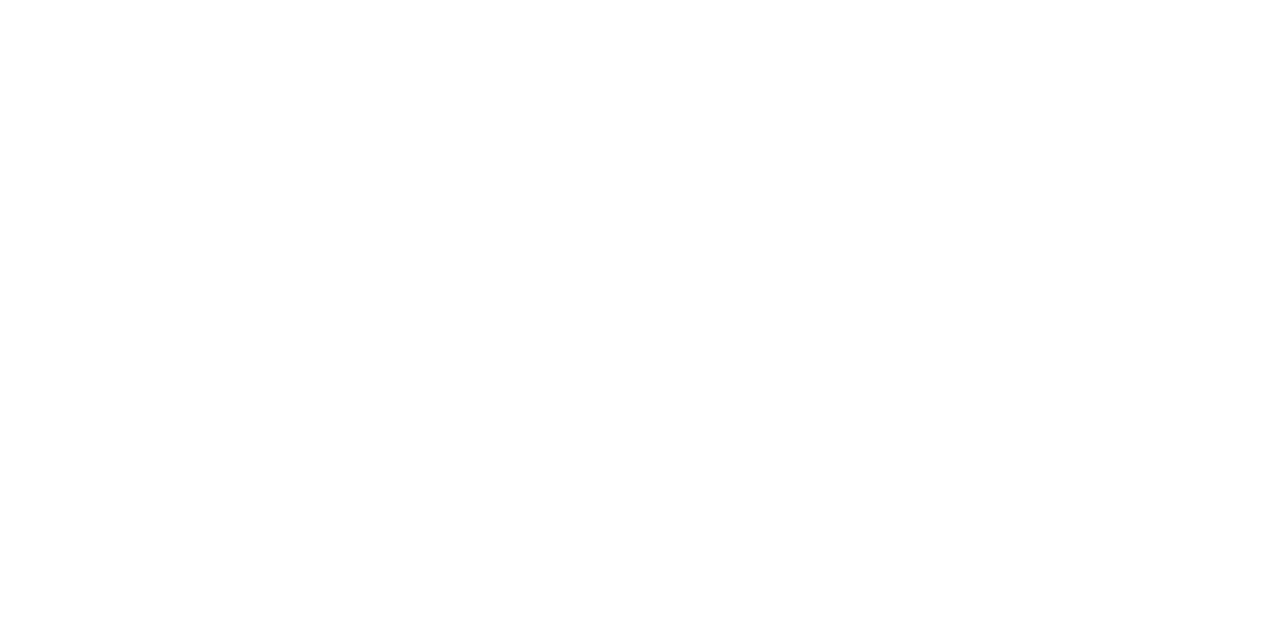
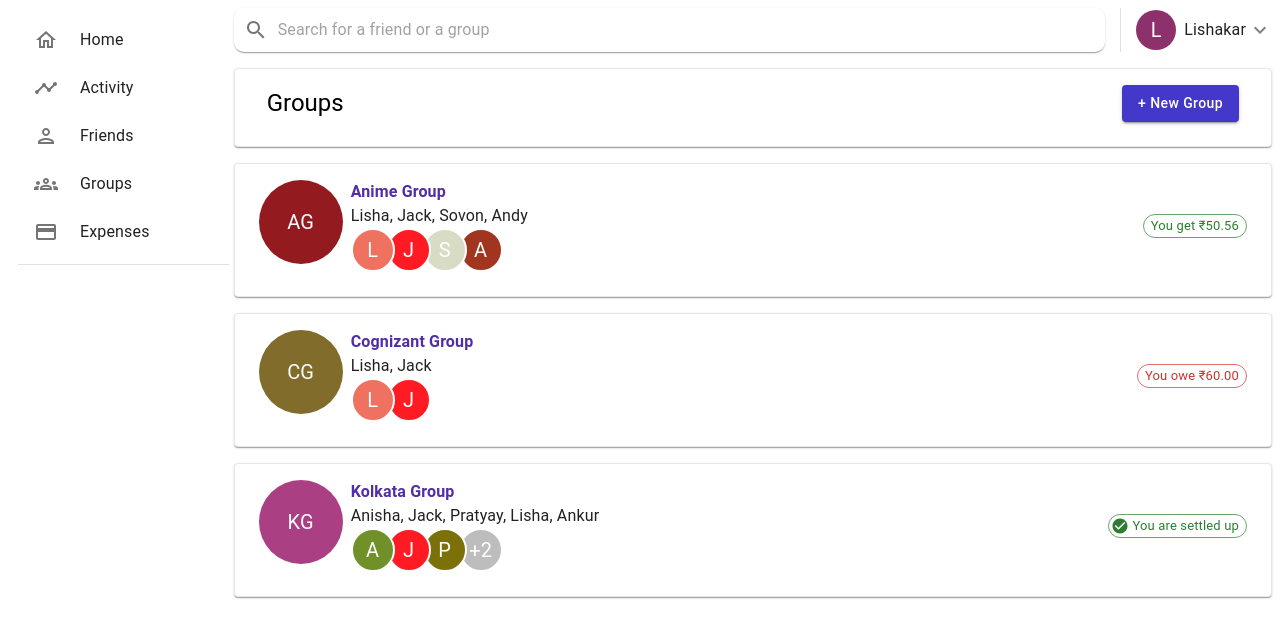
Before and after one commit to lishakar15/SplitShare-Dashboard, a React (Create React App) app: page /groups in a window 1280 px wide. Before the commit this address had no page. Shown: the top 638 px of the page. Built offline with nearby package versions, Linux system fonts and the light colour scheme.

Commit message:
Group list to Expense page navigation implemented

```diff
--- a/src/App.js
+++ b/src/App.js
@@ -1,6 +1,6 @@
 import "./App.css";
 import React from "react";
-import { Routes, Route } from "react-router-dom";
+import { Routes, Route, Outlet, Navigate } from "react-router-dom";
 import Home from "./Home";
 import Activity from "./Activity";
 import Friends from "./Friends";
@@ -15,16 +15,18 @@ import SearchBar from "./SearchBar";
 import { loggedInUserAtom } from "./atoms/UserAtom";
 import LoginUser from "./LoginUser";
 import RegisterUser from "./RegisterUser";
+import { useAtom } from "jotai";
 
 function App() {
   const isSmallScreen = useMediaQuery("(max-width:1200px)");
-
+  const [isUserLoggedIn,setIsUserLoggedIn] = useAtom(loggedInUserAtom)
   return (
     <>
-      {loggedInUserAtom ? (
+      {isUserLoggedIn === 0 ? (
         <Routes>
           <Route path="/login" element={<LoginUser />} />
           <Route path="/register" element={<RegisterUser />} />
+          <Route path="*"  element={<LoginUser/>}/>
         </Routes>
       ) : (
         <Box sx={{ m: 1 }}>
@@ -42,7 +44,8 @@ function App() {
                   <Route path="/activities" element={<Activity />} />
                   <Route path="/friends" element={<Friends />} />
                   <Route path="/groups" element={<Groups />} />
-                  <Route path="/expenses" element={<Expense />} />
+                  <Route path="/expenses/" element={<Expense />} />
+                  <Route path="/expenses/group/:groupId" element={<Expense />} />
                   <Route path="*" element={<PageNotFound />} />
                 </Routes>
               </Box>
@@ -52,6 +55,7 @@ function App() {
       )}
     </>
   );
+
 }
 
 export default App;
--- a/src/Expense/Expenses.js
+++ b/src/Expense/Expenses.js
@@ -2,15 +2,18 @@ import React from "react";
 import { GROUP_DATA } from "../data/groupsData";
 import ExpenseGroupInfoCard from "./ExpenseGroupInfoCard";
 import ExpenseTabs from "./ExpenseTabs";
+import { useParams } from "react-router-dom";
 
-
-const Expense = ({ group }) => {
-  group = GROUP_DATA[0];
+const Expense = () => {
+  const { groupId } = useParams();
+  const group = groupId
+    ? GROUP_DATA.find((group) => group.groupId === parseInt(groupId))
+    : GROUP_DATA[1];
 
   return (
     <>
-      <ExpenseGroupInfoCard group={group}/>
-      <ExpenseTabs/>
+      <ExpenseGroupInfoCard group={group} />
+      <ExpenseTabs />
     </>
   );
 };
--- a/src/Group/GroupList.js
+++ b/src/Group/GroupList.js
@@ -10,10 +10,13 @@ import AvatarGenerator from "../AvatarGenerator";
 import { GROUP_DATA } from "../data/groupsData";
 import { GROUP_OWE_SUMMARY } from "../data/GroupOwedData";
 import GroupOweSummaryChip from "./GroupOweSummaryChip";
+import { useNavigate } from "react-router-dom";
 
 const GroupList = () => {
-  const handleGroupClick = () => {
-    alert("group clicked");
+  const navigate = useNavigate();
+
+  const handleGroupClick = (groupId) => {
+    navigate(`/expenses/group/${groupId}`)
   };
 
   const getGroupOwe = (currentGroup)=>
@@ -27,13 +30,12 @@ const GroupList = () => {
           <Card sx={{ my: 2, border: "1px solid #e5e7eb" }}>
             <>
               <CardContent
-                onClick={handleGroupClick}
+                onClick={()=>handleGroupClick(group.groupId)}
                 sx={{
                   px: 3,
                   display: "flex",
                   justifyContent: "space-between",
                   alignItems: "center",
-
                   cursor: "pointer",
                   "&:hover": {
                     backgroundColor: "grey.300",
--- a/src/atoms/UserAtom.js
+++ b/src/atoms/UserAtom.js
@@ -1,4 +1,4 @@
 import { atom } from "jotai";
 
-const loggedInUserId = 0;
+const loggedInUserId = true;
 export const loggedInUserAtom = atom(loggedInUserId)
```
